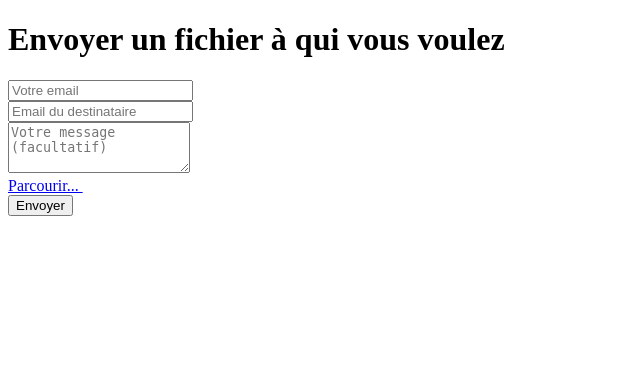
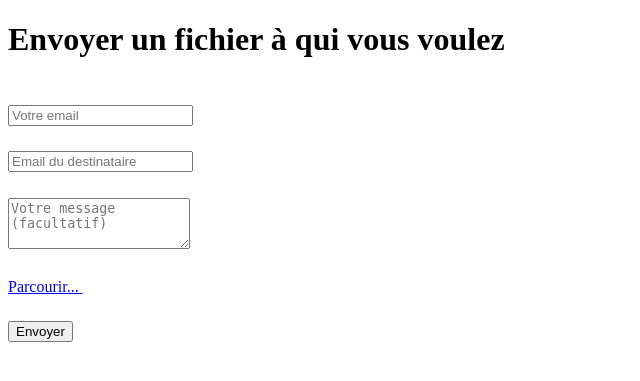
Before and after one commit to Do0oV/easy-transfer, a PHP site: template app/views/transfers/index.html.twig in a window 1280 px wide. Shown: the part 60-441 px from the top of the page, without its empty margins (0-640 px from the left). Run offline with PHP 8.4, Linux system fonts and the light colour scheme; the template is opened without the code that fills it, so the values that code supplies are empty; some libraries are stand-ins or nearby versions.

Commit message:
working version

```diff
--- a/app/controllers/TransferController.php
+++ b/app/controllers/TransferController.php
@@ -132,7 +132,7 @@ class TransferController extends Controller {
         $headers    .= "Content-type: text/html; charset= utf-8\n";
         $subject = 'Easy Transfer: On vous invite à télécharger un fichier';
 
-        $bodyHtml = $this->twig->parse('emails/dest_email.html.twig', [
+        $bodyHtml = $this->twig->render('emails/dest_email.html.twig', [
             'exp_email' => $exp_email,
             'dest_email' => $dest_email,
             'file' => $file,
--- a/app/views/base.html.twig
+++ b/app/views/base.html.twig
@@ -9,6 +9,11 @@
         {% endblock %}
 
         {% block stylesheets %}
+            <style>
+            .row{
+                padding-bottom: 2%;
+            }
+            </style>
             <link rel="stylesheet" href="{{ url('assets/css/main.css') }}">
         {% endblock %}
 
--- a/app/views/transfers/index.html.twig
+++ b/app/views/transfers/index.html.twig
@@ -1,22 +1,30 @@
 {% extends "base.html.twig" %}
 
 {% block content %}
-    <h1>Envoyer un fichier à qui vous voulez</h1>
-
+    <div class="row">
+    <h1 class="">Envoyer un fichier à qui vous voulez</h1>
+    </div>
 
 
     <form method="POST" action="{{ url('add') }}" enctype="multipart/form-data">
-        <div class="form-row">
-            <div class="col">
+
+        <div class="row">
+            <div class="col-md-4 offset-md-4">
                 <input type="email" name="exp_email" class="form-control" placeholder="Votre email">
             </div>
-            <div class="col">
+        </div>
+        <div class="row">
+                <div class="col-md-4 offset-md-4">
                 <input type="email" name="dest_email" class="form-control" placeholder="Email du destinataire">
+                </div>
             </div>
-            <div class="col">
+        <div class="row">
+            <div class="col-md-4 offset-md-4">
                <textarea class="form-control" name="message" rows="3" placeholder="Votre message (facultatif)"></textarea>
             </div>
-            <div class="col">
+        </div>
+        <div class="row">
+            <div class="col-md-4 offset-md-4">
                 <div style="position:relative;">
                     <a class='btn btn-secondary' href='javascript:;'>
                         Parcourir...
@@ -26,10 +34,13 @@
                     <span class='label label-info' id="upload-file-info"></span>
                 </div>
             </div>
-            <div class="col">
+        </div>
+        <div class="row">
+            <div class="col-md-2 offset-md-5">
                 <input type="submit" name="upload" class="form-control btn-success" value="Envoyer">
             </div>
         </div>
     </form>
+    </form>
 
 {% endblock %}
```
